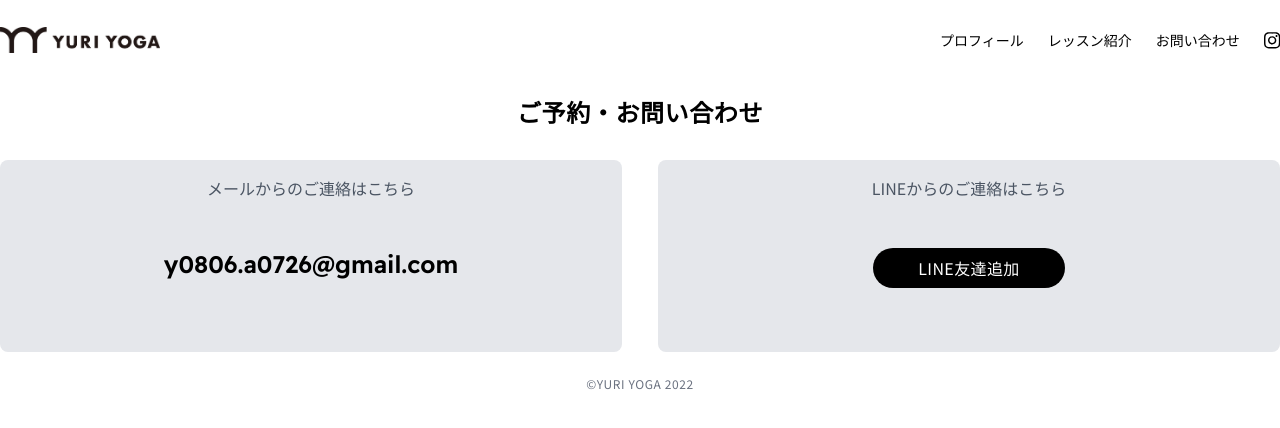
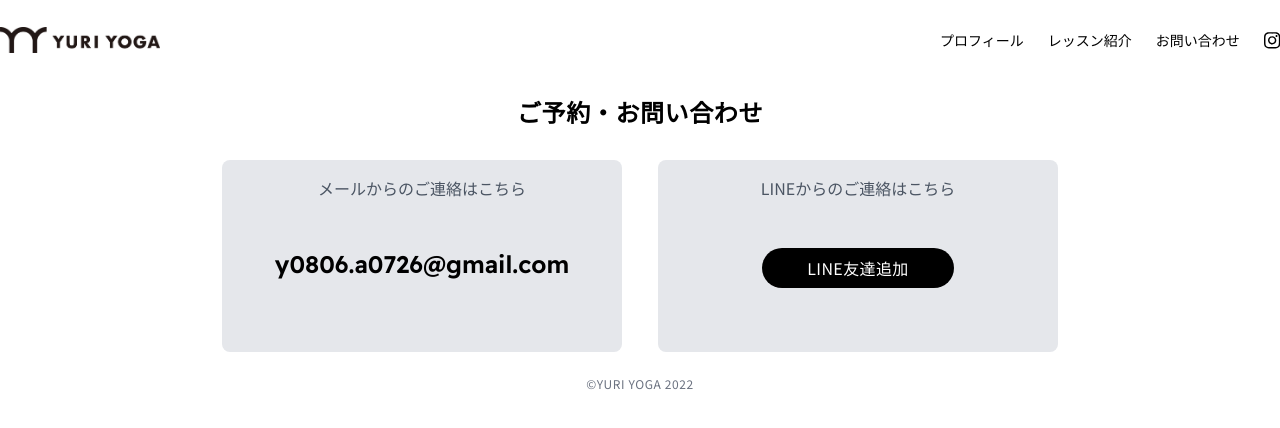
Before and after one commit to kawaidesign/yuriyoga, a Next.js app: page /contact in a window 1280 px wide. Shown: the top 428 px of the page. Built offline with nearby package versions, Linux system fonts and the light colour scheme.

Commit message:
16th commit

```diff
--- a/components/Seo.tsx
+++ b/components/Seo.tsx
@@ -33,7 +33,7 @@ const Seo: VFC<MetaData> = ({
       <title>{title}</title>
       <meta name='viewport' content='width=device-width,initial-scale=1.0' />
       <meta name='description' content={description} />
-      <meta name='twitter:card' content='summary_large_image'></meta>
+      <meta name='twitter:card' content='summary_large_image' />
       <meta property='og:url' content={url} />
       <meta property='og:title' content={title} />
       <meta property='og:site_name' content={title} />
--- a/package.json
+++ b/package.json
@@ -16,6 +16,7 @@
     "@fortawesome/react-fontawesome": "^0.1.16",
     "@sendgrid/mail": "^7.6.0",
     "next": "12.0.7",
+    "next-seo": "^4.28.1",
     "nodemailer": "^6.7.2",
     "react": "17.0.2",
     "react-dom": "17.0.2",
--- a/pages/contact.tsx
+++ b/pages/contact.tsx
@@ -1,6 +1,7 @@
 import type { NextPage } from 'next';
 import Layout from '../components/Layout';
 import Seo from '../components/Seo';
+import { FadeIn } from '../components/FadeIn';
 
 const Home: NextPage = () => {
   return (
@@ -17,12 +18,16 @@ const Home: NextPage = () => {
             ご予約・お問い合わせ
           </h1>
         </div>
+
         <div className='px-4 container flex flex-col sm:flex-row sm:justify-center gap-6 sm:gap-9 sm:px-0'>
-          <section className='bg-gray-200 p-4 rounded-lg text-center w-full sm:w-6/12 h-40 sm:h-48'>
+          <FadeIn>
+            <section className='bg-gray-200 p-4 rounded-lg text-center w-full sm:w-[320px] lg:w-[400px] h-40 sm:h-48'>
               <h2 className='text-md text-gray-600 mb-8 sm:mb-12'>メールからのご連絡はこちら</h2>
               <p className='text-xl font-readex sm:text-md lg:text-2xl'>y0806.a0726@gmail.com</p>
             </section>
-          <section className='bg-gray-200 p-4 rounded-lg text-center w-full sm:w-6/12 h-40 sm:h-48'>
+          </FadeIn>
+          <FadeIn>
+            <section className='bg-gray-200 p-4 rounded-lg text-center w-full sm:w-[320px] lg:w-[400px] h-40 sm:h-48'>
               <h2 className='text-md text-gray-600 mb-8 sm:mb-12'>LINEからのご連絡はこちら</h2>
               <a
                 href='http://line.me/ti/p/%40321wmfzo'
@@ -31,6 +36,7 @@ const Home: NextPage = () => {
                 LINE友達追加
               </a>
             </section>
+          </FadeIn>
         </div>
       </Layout>
     </>
```
Also changed, not shown: 2 other files (tests, documents, lock files or other folders). Lines whose indentation alone changed are shown as unchanged.
